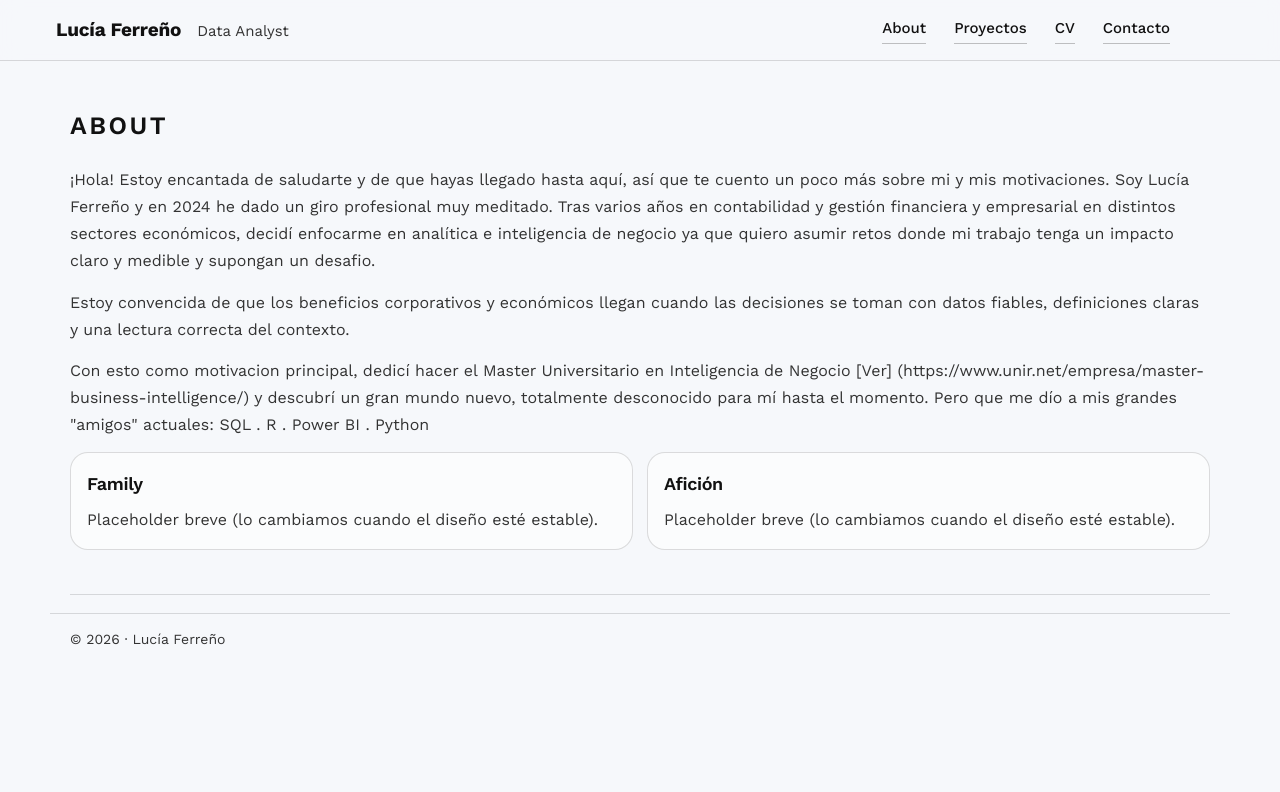
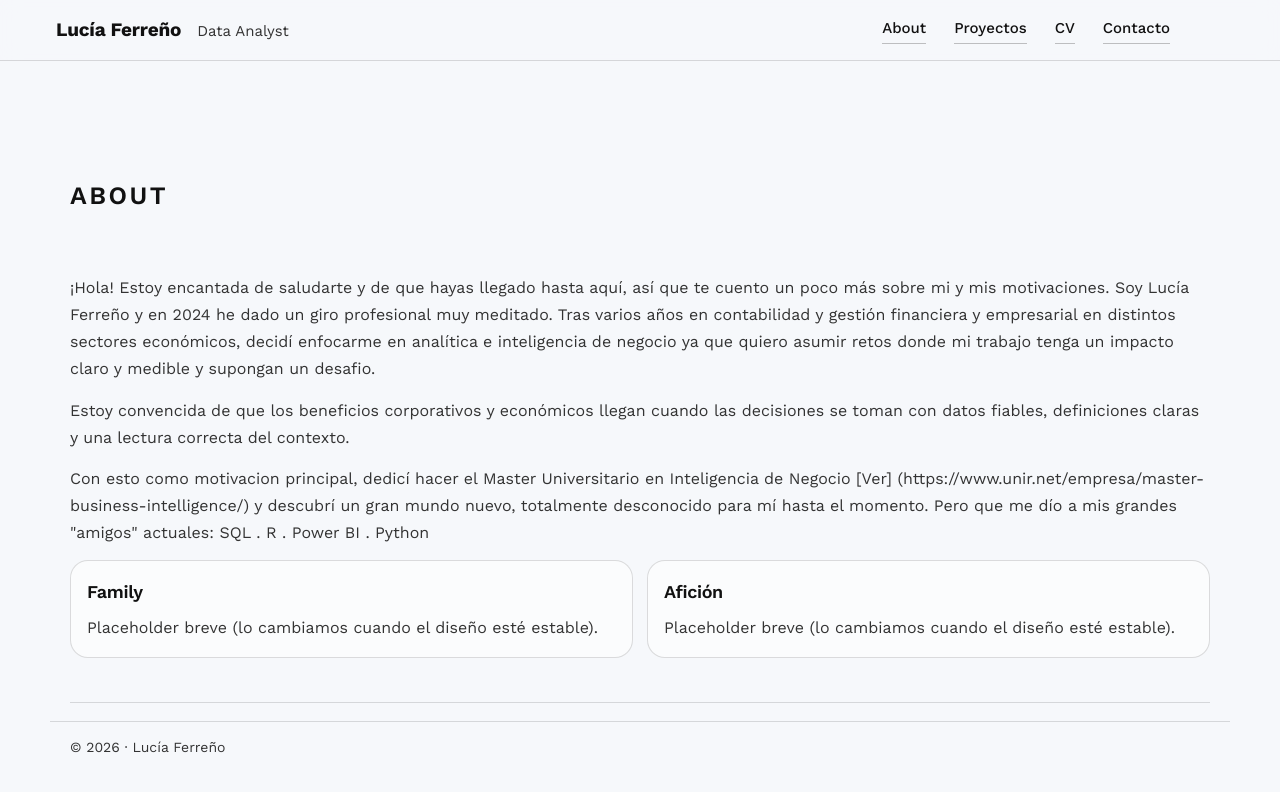
Before and after one commit to lucia-ferreno-pico/Portfolio, a Jekyll site: the page built from about.md, in a window 1280 px wide. Shown: the top 792 px of the page. Built offline with Jekyll 4.4.1, drawn with Linux system fonts in a browser that asks for light colours.

Commit message:
Update about.md

```diff
--- a/about.md
+++ b/about.md
@@ -3,7 +3,7 @@
 title: About
 permalink: /about/
 ---
-
+<div class="about-page">
 <section class="section">
   <div class="section-title">
     <h2>About</h2>
@@ -30,3 +30,4 @@
     </div>
   </div>
 </section>
+</div>
```
